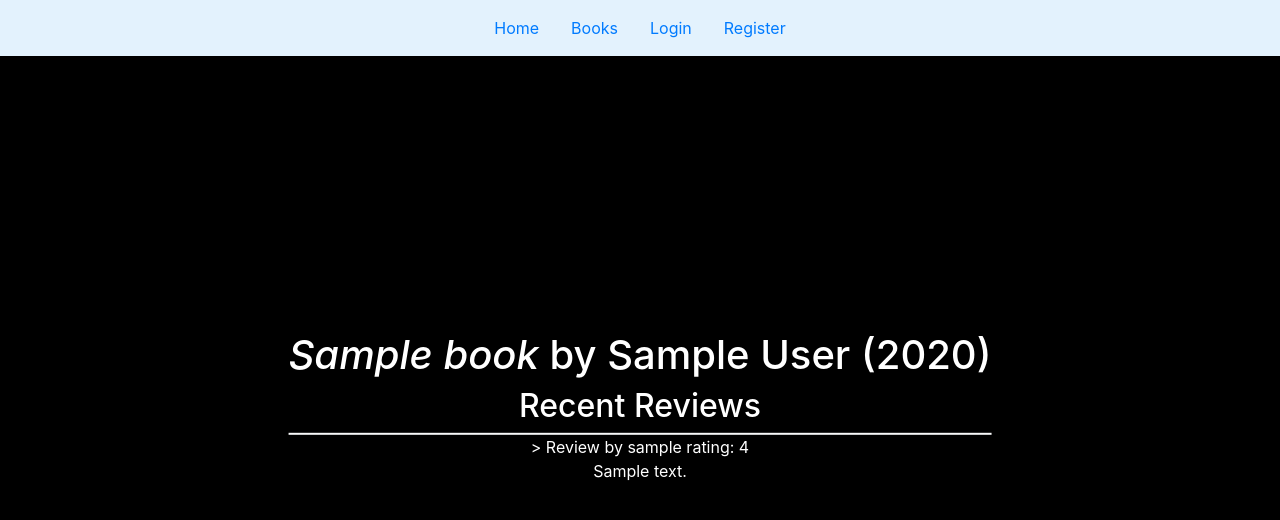
After one commit to Czibor13/Flask-Book-Review, a Flask app: template templates/isbn.html in a window 1280 px wide. The commit adds this page. Shown: the top 520 px of the page. Run offline with Flask 2, Linux system fonts and the light colour scheme; the template is opened without the code that fills it: most values are stand-ins (such as "Sample title", 1, 10 or a date in 2020); some libraries are stand-ins or nearby versions.

Commit message:
Added individual book pages and user profile pages.

```diff
--- a/application.py
+++ b/application.py
@@ -124,3 +124,49 @@ def book_search():
 
     # Display books found in query
     return render_template("book-search.html", books=books)
+
+# Displays a page with reviews based off the book's isbn number, which is taken as an argument
+@app.route("/books/<isbn>")
+def book(isbn):
+    # Query for book information
+    book = db.execute("SELECT * FROM books WHERE isbn = :isbn", {"isbn": isbn}).fetchone()
+    # Query for reviews
+    reviews = db.execute("SELECT * FROM reviews WHERE isbn = :isbn", {"isbn": isbn}).fetchall()
+
+    # Check if the user is logged in
+    if 'user' in session:
+        #If they are logged in, see if they have a review
+        users_review = db.execute("SELECT * FROM reviews WHERE isbn = :isbn AND username = :username", {"isbn": isbn, "username": session['user']}).fetchone()
+        # If they do have a review, show that review in a seperate section
+        if users_review:
+            return render_template("isbn.html", isbn=isbn, book=book, reviews=reviews, users_review=users_review, user_reviewed=True)
+
+    return render_template("isbn.html", isbn=isbn, book=book, reviews=reviews)
+
+# User profile pages that display reviews, and also handle posting new reviews from the isbn form.
+@app.route("/profile/<user>", methods=["GET", "POST"])
+def profile(user):
+    # Keep track of if there has been a new review posted
+    new_review = False
+    if request.method == "POST":
+        # Get the users's username
+        username = session['user']
+        # Get the review variables from the isbn form
+        isbn = request.form.get("isbn")
+        review = request.form.get("review")
+        try:
+            rating = request.form.get("rating")
+        except ValueError:
+            return render_template("error.html", message="The rating you entered was not a number.")
+
+        # Add the new review to the database
+        db.execute("INSERT INTO reviews (isbn, username, review, rating) values (:isbn, :username, :review, :rating)",
+                    {"isbn": isbn, "username": username, "review": review, "rating": rating})
+        db.commit()
+
+        # A new review has been added
+        new_review = True
+
+    # Get all the user's reviews and store the result
+    users_reviews = db.execute("SELECT * FROM reviews WHERE username = :username", {"username": user})
+    return render_template("user.html", user=user, users_reviews=users_reviews, new_review=new_review)
--- a/templates/book-search.html
+++ b/templates/book-search.html
@@ -12,10 +12,9 @@
 <ul class="list-unstyled">
     {% for book in books %}
         <li>
-            {{ book.title }}
+            <a href="{{ url_for('book', isbn=book.isbn) }}"> {{ book.title }} </a>
         </li>
     {% endfor %}
 </ul>
 
-
 {% endblock %}
--- /dev/null
+++ b/templates/isbn.html
@@ -0,0 +1,41 @@
+{% extends "layout.html" %}
+{% block title %} {{ book.isbn }} {% endblock %}
+{% block header %} <i>{{ book.title }}</i> by {{ book.author }} ({{ book.year }}) {% endblock %}
+{% block main %}
+
+<h2>Recent Reviews</h2>
+<ul class="list-unstyled">
+    {% for review in reviews %}
+        <li class="border border-light"></li>>
+            Review by {{ review.username }} rating: {{ review.rating }}
+            <ul class="list-unstyled">
+                <li> {{ review.review }} </li>
+            </ul>
+        </li>
+    {% endfor %}
+</ul>
+
+{% if session['user'] %}
+    {% if user_reviewed %}
+        <h2>Your Review</h2>
+        <ul class="list-unstyled">
+            <li>
+                rating: {{ users_review.rating }}
+                <ul class="list-unstyled">
+                    <li> {{ users_review.review }} </li>
+                </ul>
+            </li>
+        </ul>
+    {% endif %}
+
+    {% if not user_reviewed %}
+        <form action="{{ url_for('profile', user=session['user']) }}" method="post">
+            <input type="text" name="review" placeholder="Enter a Review">
+            <input type="text" name="rating" placeholder="Enter a Rating">
+            <input type="hidden" name="isbn" value="{{ isbn }}">
+            <button>Add Review</button>
+        <form>
+    {% endif %}
+{% endif %}
+
+{% endblock %}
--- a/templates/layout.html
+++ b/templates/layout.html
@@ -35,6 +35,9 @@
                     {% endif %}
                     {% if session['user'] %}
                         <li class="nav-item">
+                            <a class="nav-link" href=" {{url_for('profile', user=session['user']) }} ">Welcome, {{ session["user"] }} </a>
+                        </li>
+                        <li class="nav-item">
                             <a class="nav-link" href="/logout">Logout</a>
                         </li>
                     {% endif %}
```
Also changed, not shown: templates/user.html (added, +23 -0 lines).
